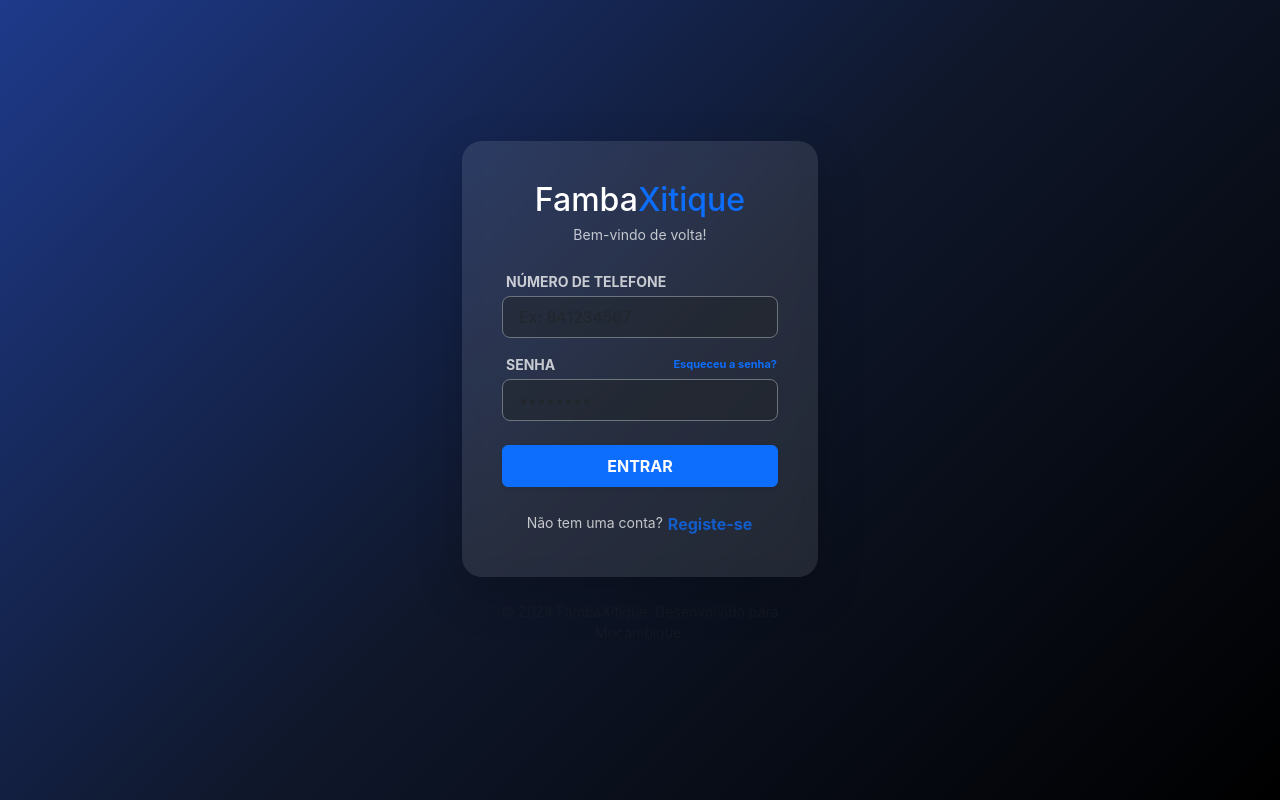
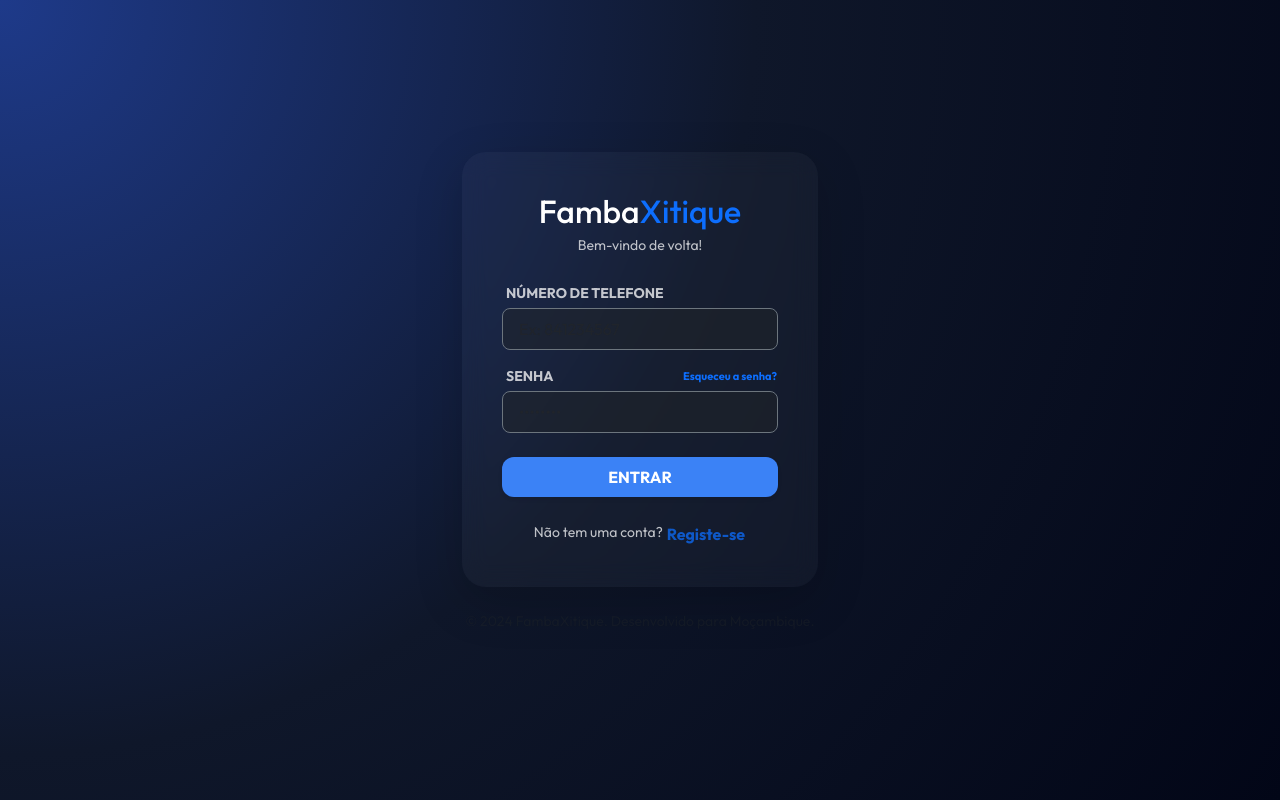
Before and after one commit to Ande08/FambaXitique, a React (Vite) app in the folder frontend/: page / in a window 1280 px wide. Built offline with nearby package versions, Linux system fonts and the light colour scheme.

Commit message:
feat: implement modern visual identity and high-end landing page

```diff
--- a/frontend/src/index.css
+++ b/frontend/src/index.css
@@ -1,25 +1,84 @@
-/* FambaXitique Global Styles */
-body {
-  background-color: #f8fafc;
-  font-family: 'Inter', system-ui, -apple-system, sans-serif;
-}
-
-.famba-gradient-bg {
-  background: linear-gradient(135deg, #1e3a8a 0%, #0f172a 50%, #000000 100%);
-}
-
-.glass-card {
-  background: rgba(255, 255, 255, 0.1);
-  backdrop-filter: blur(10px);
-  border: 1px solid rgba(255, 255, 255, 0.2);
-  border-radius: 20px;
-}
+@import url('https://fonts.googleapis.com/css2?family=Inter:wght@400;500;600;700;800;900&family=Outfit:wght@400;500;600;700;800;900&display=swap');
 
 :root {
-  background-color: #f8fafc;
+  --primary: #3b82f6;
+  --primary-glow: rgba(59, 130, 246, 0.5);
+  --secondary: #6366f1;
+  --dark: #0f172a;
+  --darker: #020617;
+  --glass: rgba(255, 255, 255, 0.03);
+  --glass-border: rgba(255, 255, 255, 0.08);
 }
 
 body {
   margin: 0;
-  font-family: 'Inter', system-ui, -apple-system, sans-serif;
+  font-family: 'Outfit', 'Inter', sans-serif;
+  background-color: var(--darker);
+  color: #f8fafc;
+  overflow-x: hidden;
 }
+
+.famba-gradient-bg {
+  background: radial-gradient(circle at top left, #1e3a8a 0%, #0f172a 50%, #020617 100%);
+}
+
+.glass-card {
+  background: var(--glass);
+  backdrop-filter: blur(12px);
+  -webkit-backdrop-filter: blur(12px);
+  border: 1px solid var(--glass-border);
+  border-radius: 24px;
+  transition: all 0.3s ease;
+}
+
+.glass-card:hover {
+  border-color: rgba(59, 130, 246, 0.3);
+  box-shadow: 0 0 30px rgba(59, 130, 246, 0.1);
+}
+
+.btn-primary {
+  background-color: var(--primary);
+  border: none;
+  box-shadow: 0 4px 14px 0 var(--primary-glow);
+  font-weight: 700;
+  border-radius: 12px;
+  padding: 10px 24px;
+}
+
+.btn-primary:hover {
+  background-color: #2563eb;
+  transform: translateY(-2px);
+}
+
+.text-gradient {
+  background: linear-gradient(to right, #60a5fa, #a78bfa);
+  -webkit-background-clip: text;
+  -webkit-text-fill-color: transparent;
+}
+
+@keyframes fadeIn {
+  from { opacity: 0; transform: translateY(20px); }
+  to { opacity: 1; transform: translateY(0); }
+}
+
+.animate-fade-in {
+  animation: fadeIn 0.8s ease forwards;
+}
+
+.logo-f { color: #3b82f6; }
+.logo-x { color: #ffffff; }
+
+/* Custom Scrollbar */
+::-webkit-scrollbar {
+  width: 8px;
+}
+::-webkit-scrollbar-track {
+  background: var(--darker);
+}
+::-webkit-scrollbar-thumb {
+  background: #334155;
+  border-radius: 4px;
+}
+::-webkit-scrollbar-thumb:hover {
+  background: #475569;
+}
```
Also changed, not shown: frontend/src/pages/LandingPage.jsx (added, +164 -0 lines).
